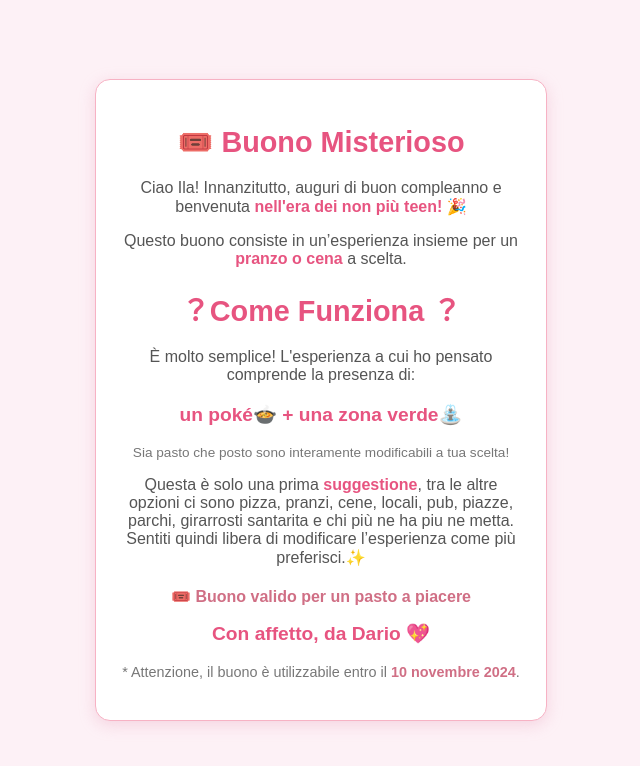
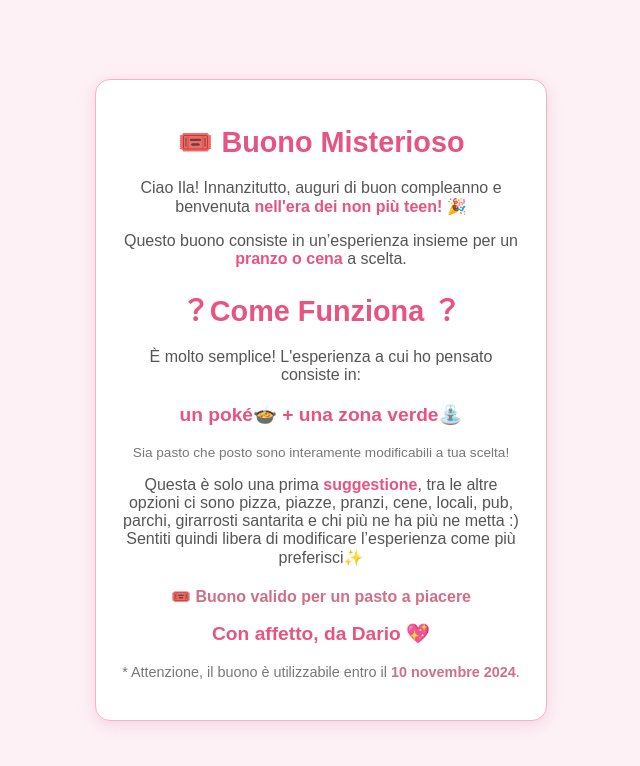
Before and after one commit to dariodas/buono-compleanno, a plain HTML site: page index.html in a window 1280 px wide. Shown: the whole page, without its empty margins (319-959 px from the left). Drawn offline with Linux system fonts and the light colour scheme.

Commit message:
Update index.html

```diff
--- a/index.html
+++ b/index.html
@@ -21,14 +21,14 @@
     <!-- Come funziona -->
     <div class="section">
         <h1>？Come Funziona ？</h1>
-        <p>È molto semplice! L'esperienza a cui ho pensato comprende la presenza di:</p>
+        <p>È molto semplice! L'esperienza a cui ho pensato consiste in:</p>
         <ul class="combination-list">
             <li><span class="highlight">un poké🍲 + una zona verde⛲️</span></li>
         </ul>
         <p class="small-text">Sia pasto che posto sono interamente modificabili a tua scelta!
-        <p>Questa è solo una prima <span class="highlight">suggestione</span>, tra le altre opzioni ci sono pizza,
-        pranzi, cene, locali, pub, piazze, parchi, girarrosti santarita e chi più ne ha piu ne metta. Sentiti quindi
-        libera di modificare l’esperienza come più preferisci.✨</p>
+        <p>Questa è solo una prima <span class="highlight">suggestione</span>, tra le altre opzioni ci sono pizza, piazze,
+        pranzi, cene, locali, pub, parchi, girarrosti santarita e chi più ne ha più ne metta :) Sentiti quindi
+        libera di modificare l’esperienza come più preferisci✨</p>
     </div>
 
     <!-- Dettagli del buono -->
```
